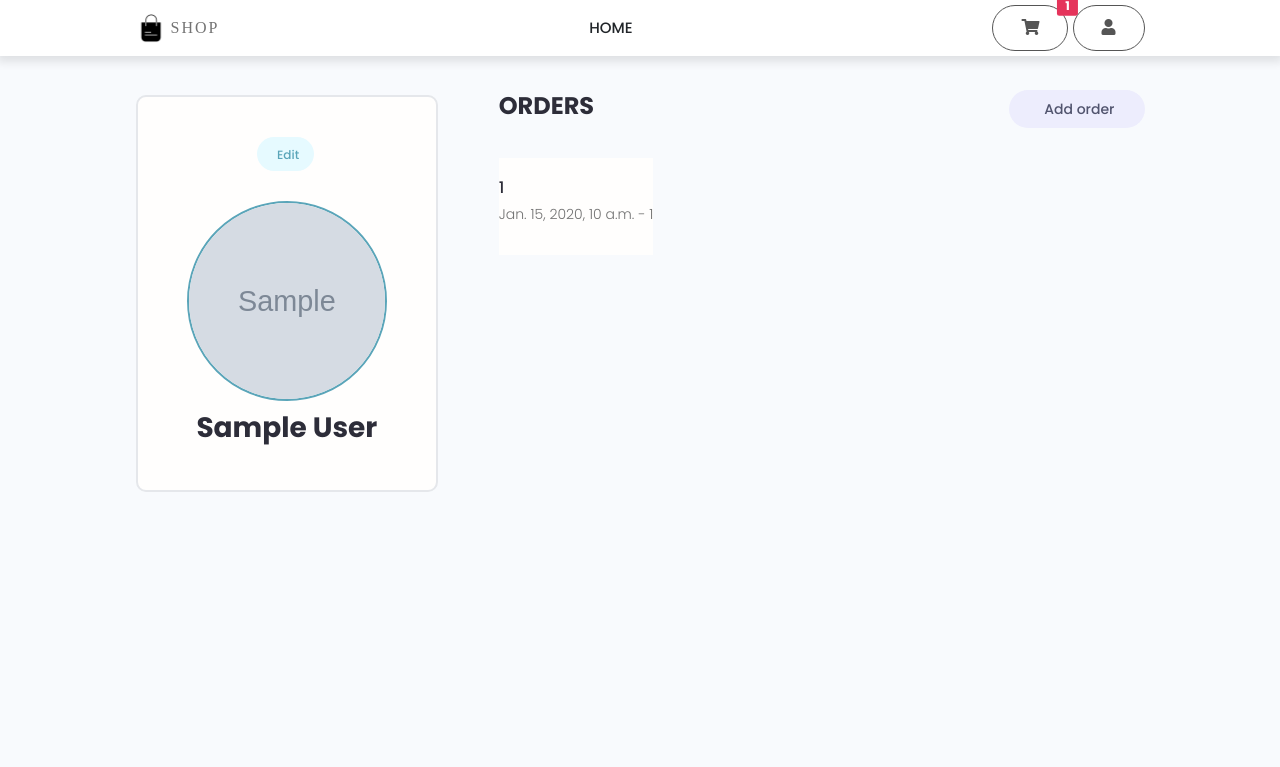
After one commit to niktahajighafouri/online_shop, a Django app: template accounts/templates/accounts/account.html in a window 1280 px wide. The commit adds this page. Shown: the top 767 px of the page. Run offline with Django 4.2, Linux system fonts and the light colour scheme; the template is opened without the code that fills it: most values are stand-ins (such as "Sample title", 1, 10 or a date in 2020); grey boxes marked "Sample" are stand-in pictures; some libraries are stand-ins or nearby versions; some web fonts are replaced.

Commit message:
bug fixing

```diff
--- /dev/null
+++ b/accounts/templates/accounts/account.html
@@ -0,0 +1,47 @@
+{% extends 'base.html' %}
+
+{% block content %}
+
+<!-- Main Section -->
+<main class="settingsPage profile my-md">
+  <div class="container">
+    <div class="layout">
+      <div class="column column--1of3">
+        <div class="card text-center">
+          <div class="card__body dev">
+            <a class="tag tag--pill tag--main settings__btn" href=""><i class="im im-edit"></i>
+              Edit</a>
+            <img class="avatar avatar--xl dev__avatar" src="{{profile.imageURL}}" />
+            <h2 class="dev__name">{{profile.full_name}}</h2>
+          </div>
+        </div>
+      </div>
+
+      <div class="column column--2of3">
+
+        <div class="settings">
+          <h3 class="settings__title">Orders</h3>
+          <a class="tag tag--pill tag--sub settings__btn tag--lg" href="{% url 'products:products' %}"><i
+              class="im im-plus"></i> Add order</a>
+        </div>
+
+        <table class="settings__table">
+          {% for order in orders %}
+          <tr>
+            <td class="settings__tableInfo">
+              <h4>{{order.id}}</h4>
+              <p>
+                {{order.created}} - {{order.paid}}
+              </p>
+            </td>
+
+          </tr>
+          {% endfor %}
+        </table>
+
+      </div>
+    </div>
+  </div>
+</main>
+
+{% endblock %}
--- a/accounts/urls.py
+++ b/accounts/urls.py
@@ -14,5 +14,7 @@ urlpatterns = [
     path('register/', views.UserRegisterView.as_view(), name='user_register'),
     path('login/', views.UserLoginView.as_view(), name='user_login'),
     path('logout/', views.UserLogoutView.as_view(), name='user_logout'),
+    path('account/', views.AccountView.as_view(), name='user_account'),
+
     path('reset/', include(reset_password_urls)),
 ]
--- a/orders/models.py
+++ b/orders/models.py
@@ -30,7 +30,7 @@ class Order(models.Model):
 class OrderItem(models.Model):
     order = models.ForeignKey(Order, on_delete=models.CASCADE, related_name='items')
     product = models.ForeignKey(Product, on_delete=models.CASCADE)
-    price = models.IntegerField()
+    price = models.FloatField()
     quantity = models.IntegerField(default=1)
 
     def __str__(self):
--- a/orders/templates/orders/cart.html
+++ b/orders/templates/orders/cart.html
@@ -42,6 +42,6 @@
     </tbody>
 </table>
 
-<a href="" class="btn btn-primary">Checkout</a>
+<a href="{% url 'orders:order_create' %}" class="btn btn-primary">Checkout</a>
 
 {% endblock %}
--- a/templates/includes/navbar.html
+++ b/templates/includes/navbar.html
@@ -14,7 +14,7 @@
                 <span class = "position-absolute top-0 start-100 translate-middle badge bg-primary">{{cart|length}}</span>
             </a>
             {% if request.user.is_authenticated %}
-            <a href="" class="btn position-relative">
+            <a href="{% url 'accounts:user_account' %}}" class="btn position-relative">
                 <i class = "fas fa-user"></i>
             </a>
             {% else %}
```
Also changed, not shown: accounts/views.py (+11 -1 lines), orders/views.py (+14 -11 lines), products/views.py (+6 -8 lines), orders/migrations/0002_alter_order_id_alter_orderitem_id.py (added), orders/migrations/0003_alter_order_id_alter_orderitem_id.py (added), orders/migrations/0004_alter_orderitem_price.py (added), static/images/products/1.jpeg (added), static/images/products/camera.jpg (added).
